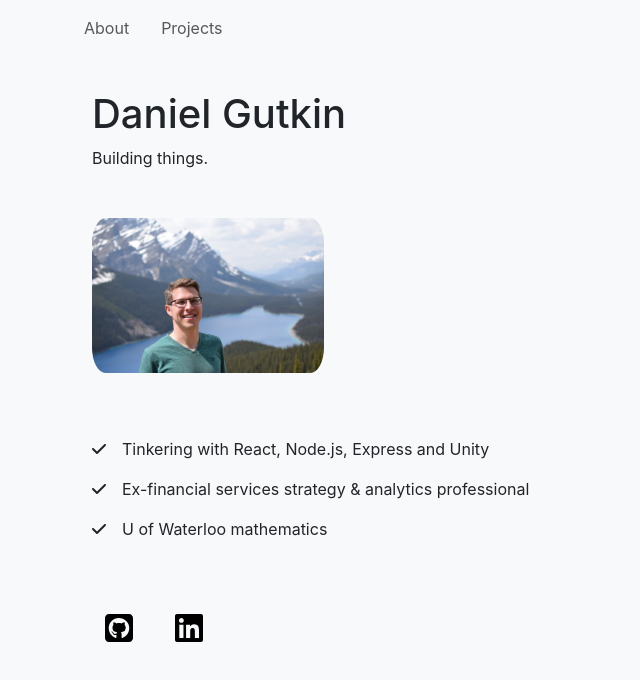
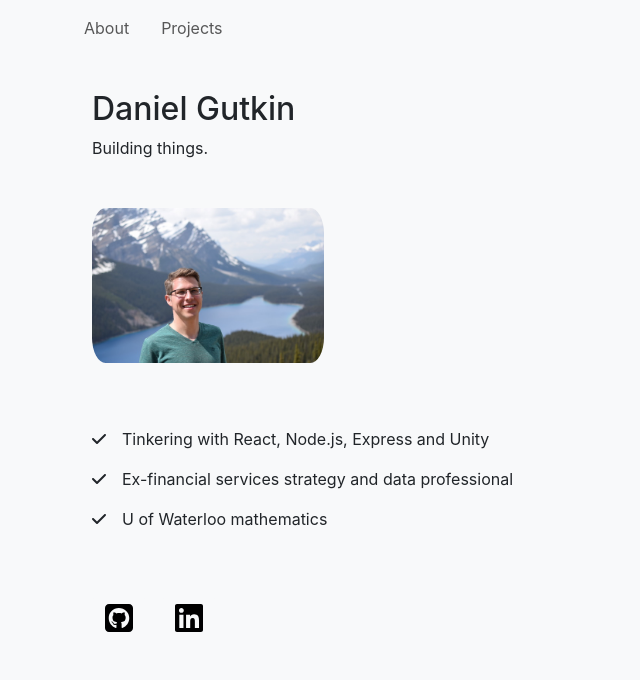
Before and after one commit to dgutkin/personal-website, a React (Create React App) app: page / in a window 1280 px wide. Shown: the top 680 px of the page, without its empty margins (0-640 px from the left). Built offline with nearby package versions, Linux system fonts and the light colour scheme.

Commit message:
Add entry animation

```diff
--- a/src/pages/About.js
+++ b/src/pages/About.js
@@ -22,11 +22,11 @@ function About() {
     }, []);
 
     return(
-        <Container fluid className="about-container" id="about">
+        <Container fluid className="about-container animate" id="about">
             <Row>
                 <Col>
                     <Row>
-                        <h1>Daniel Gutkin</h1>
+                        <h2>Daniel Gutkin</h2>
                         <br/>
                         <p>Building things.</p>
                     </Row>
@@ -41,7 +41,7 @@ function About() {
                             </li>
                             <li>
                                 <p><FontAwesomeIcon className="list-icon" icon={faCheck} /></p>
-                                <p>Ex-financial services strategy & analytics professional</p>
+                                <p>Ex-financial services strategy and data professional</p>
                             </li>
                             <li>
                                 <p><FontAwesomeIcon className="list-icon" icon={faCheck} /></p>
--- a/src/styles/About.css
+++ b/src/styles/About.css
@@ -46,3 +46,21 @@ li{
     gap: 1rem;
     margin-top: 2rem;
 }
+
+.animate{
+    animation-duration: 1s;
+    animation-name: fade-animate;
+    animation-timing-function: cubic-bezier(0.26, 0.53, 0.74, 1.48);
+    animation-fill-mode: backwards;
+}
+
+@keyframes fade-animate {
+    0% {
+        opacity: 0;
+        transform: translate(0, 0.5rem)
+    }
+    100% {
+        opacity: 1;
+        transform: translate(0, 0)
+    }
+}
--- a/src/styles/Projects.css
+++ b/src/styles/Projects.css
@@ -4,20 +4,21 @@
     height: 100vh;
     margin-top: 2rem;
     margin-bottom: 2rem;
-    margin-left: 2rem;
-    margin-right: 2rem;
+    margin-left: 5rem;
+    margin-right: 5rem;
     display: flex;
     align-items: top;
+    justify-content: start;
 }
 
 .project-card{
     width: 18rem;
-    margin: 2rem;
+    margin-bottom: 2rem;
     background: #f8f9fa;
     animation: cards-appear 0.5s linear
 }
 
 @keyframes cards-appear {
-    0% { opacity: 0.5 }
-    100% { opacity: 1 }
+    0% { opacity: 0; transform: translate(0, 0.5rem) }
+    100% { opacity: 1; transform: translate(0, 0) }
 }
```
Also changed, not shown: src/components/NavBar.js (+0 -10 lines).
